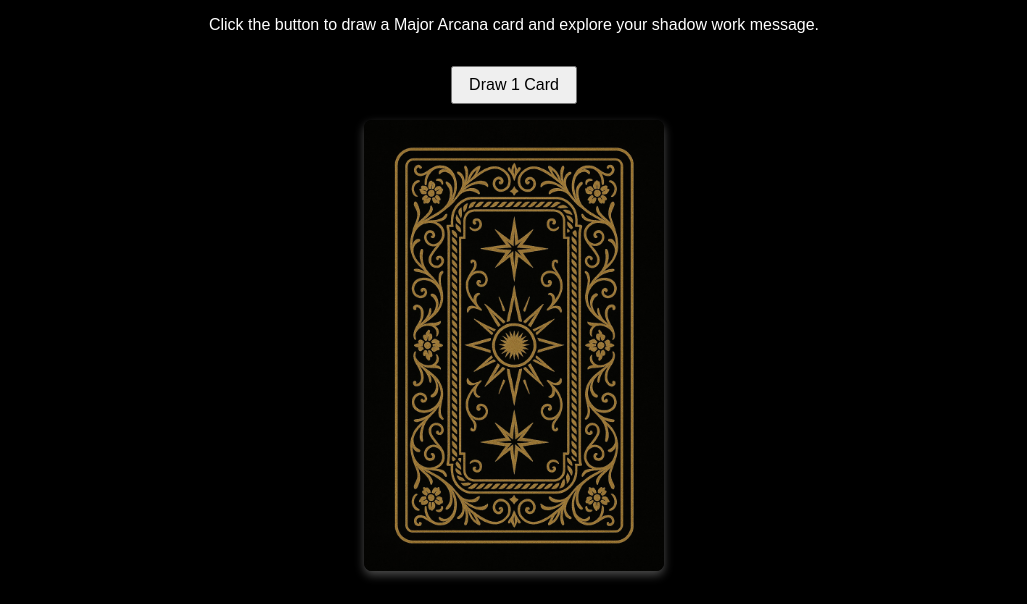
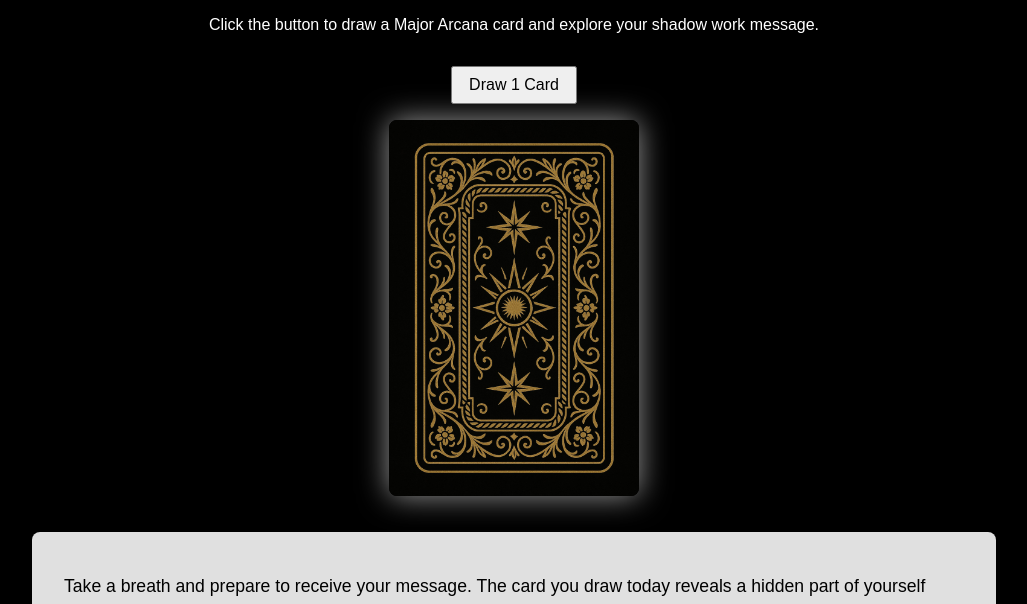
Before and after one commit to armadilloamore/internal-block-1-card, a plain HTML site: page index.html in a window 1280 px wide. Shown: the part 185-789 px from the top of the page, without its empty margins (126-1153 px from the left). Drawn offline with Linux system fonts and the light colour scheme.

Commit message:
Update style.css
change card text to h2. adjust card img size and fix card glow

```diff
--- a/style.css
+++ b/style.css
@@ -22,13 +22,13 @@ button {
 }
 
 .card img {
-    width: 300px;
+    width: 250px;
     height: auto;
     border-radius: 8px;
-    box-shadow: 0px 4px 10px rgba(255, 255, 255, 0.3); /* Mystical glow */
+    box-shadow: 0px 0px 30px rgba(255, 255, 255, 0.6); /* Mystical glow */
 }
 
-.card h3 {
+.card h2 {
     text-align: center;
     margin-top: 0.5rem;
     font-weight: bold;
```
